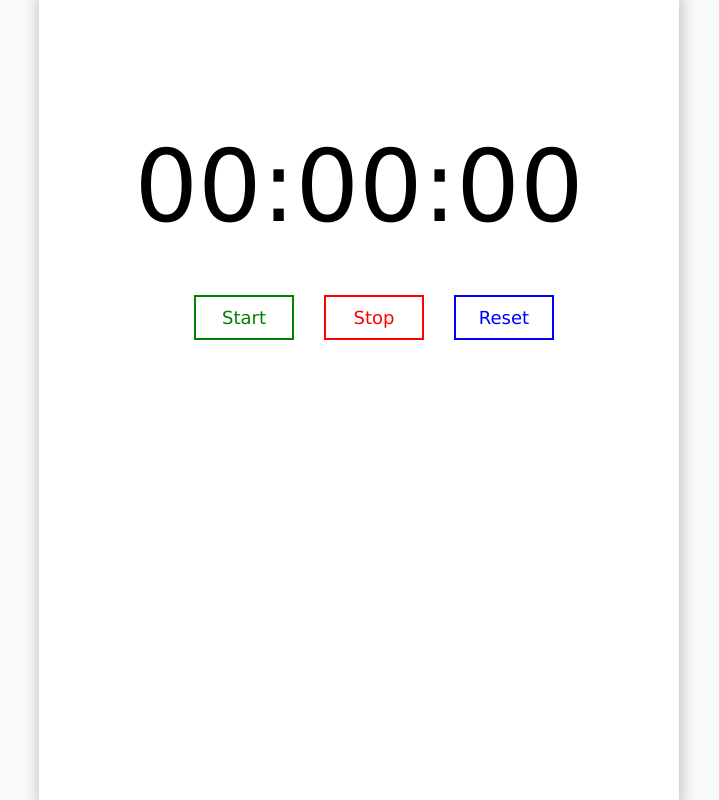
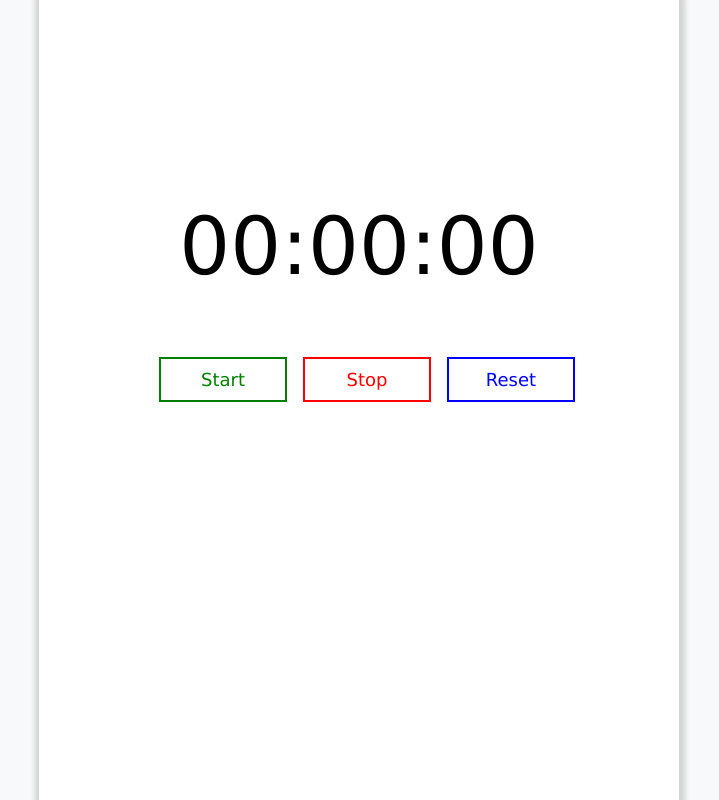
Before and after one commit to SurajKumar-Git/StopWatch, a plain HTML site: page index.html in a window 1280 px wide. Shown: the whole page, without its empty margins (281-1000 px from the left). Drawn offline with Linux system fonts and the light colour scheme.

Commit message:
Add Responsive Design

```diff
--- a/style.css
+++ b/style.css
@@ -7,45 +7,39 @@
 
 body {
   background-color: #f8f9fa;
+  font-size: 18px;
 }
 
 #main-section {
-  width: 50%;
-  margin: auto;
   height: 100vh;
-  box-shadow: 1px 1px 10px 5px lightgrey;
   background-color: white;
-  padding-top: 10%;
 }
 
 #stop-watch-container {
-  width: 50%;
-  margin: auto;
   display: flex;
   flex-direction: column;
-  height: 30%;
-  justify-content: space-between;
   align-items: center;
+  padding: 25vh;
 }
 
 .timer {
-  font-size: 100px;
+  font-size: 3.5rem;
 }
 
 /* Buttons */
 .buttons-container {
   display: flex;
-  justify-content: space-between;
-  margin-top: 50px;
+  flex-direction: column;
+  margin-top: 3rem;
 }
 
 .btn {
   padding: 10px 5px;
   border: 2px solid black;
   background-color: white;
-  width: 100px;
+  width: 8rem;
   font-size: large;
-  margin-left: 30px;
+  margin-top: 1rem;
 }
 
 #start-btn {
@@ -53,7 +47,8 @@ body {
   color: green;
 }
 
-#start-btn:hover {
+#start-btn:hover,
+#start-btn:active {
   background-color: green;
   color: white;
 }
@@ -63,7 +58,8 @@ body {
   color: red;
 }
 
-#stop-btn:hover {
+#stop-btn:hover,
+#stop-btn:active {
   background-color: red;
   color: white;
 }
@@ -73,7 +69,32 @@ body {
   color: blue;
 }
 
-#reset-btn:hover {
+#reset-btn:hover,
+#reset-btn:active {
   background-color: blue;
   color: white;
 }
+
+/* Responsive media */
+@media only screen and (min-width: 600px) {
+  .timer {
+    font-size: 5rem;
+  }
+
+  .buttons-container {
+    flex-direction: row;
+  }
+
+  .btn {
+    margin-left: 1rem;
+  }
+}
+
+@media only screen and (min-width: 992px) {
+  #main-section {
+    width: 50%;
+    margin: auto;
+    max-width: 768px;
+    box-shadow: 1px 1px 5px 5px lightgray;
+  }
+}
```
Also changed, not shown: 1 other file.
